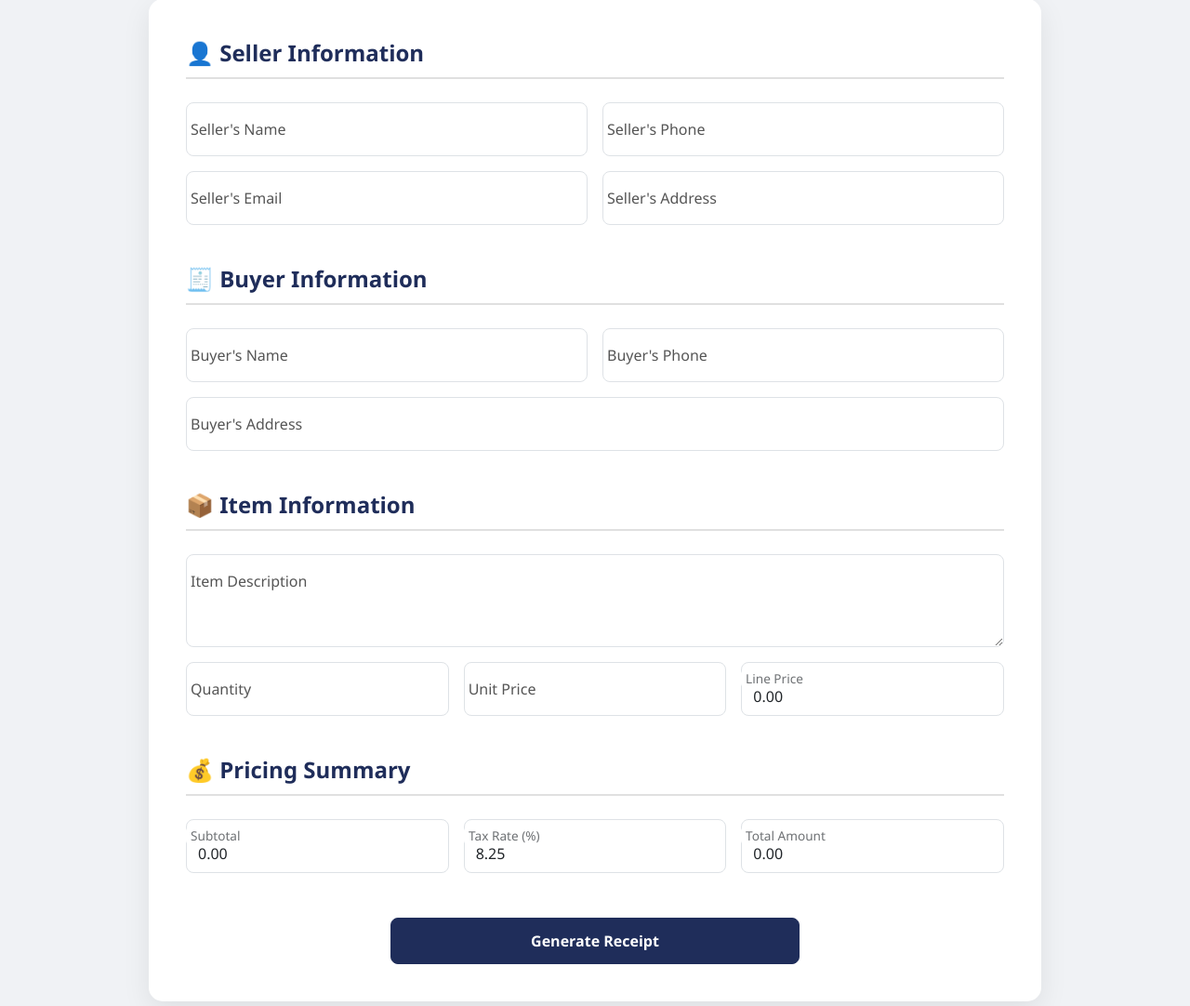
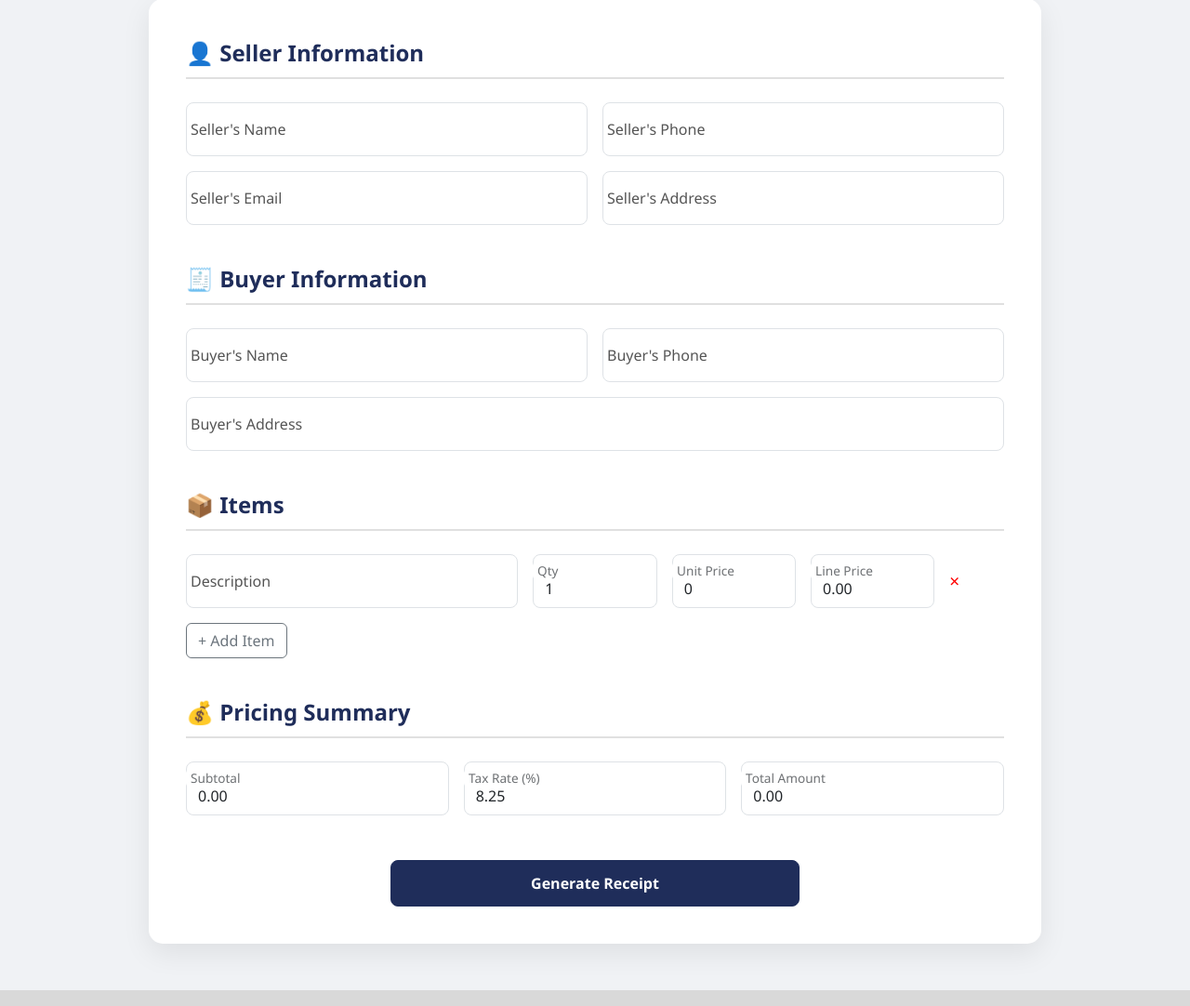
Before and after one commit to Aayushkumar-gupta/Receipt-Admin, a Django app: page /create/ in a window 1280 px wide. Shown: the part 107-1189 px from the top of the page at 93% size. Run offline with Django 5.2, Linux system fonts and the light colour scheme; the visitor is signed in with stand-in values (Sample User, id 1).

Commit message:
Added the feature to add multiple items in single receipt.

```diff
--- a/receipts/templates/receipt_form.html
+++ b/receipts/templates/receipt_form.html
@@ -55,10 +55,16 @@
     .section-divider {
         margin-top: 40px;
     }
+
+    .remove-btn {
+        color: red;
+        cursor: pointer;
+        font-size: 1.2rem;
+    }
 </style>
 
 <div class="form-wrapper">
-    <form method="POST" action="{% url 'create_receipt' %}">
+    <form method="POST" action="{% url 'create_receipt' %}" onsubmit="prepareItems()">
         {% csrf_token %}
 
         <!-- Seller Information -->
@@ -100,25 +106,32 @@
         </div>
 
         <!-- Item Information -->
-        <div class="form-title section-divider">📦 Item Information</div>
-        <div class="row g-3">
-            <div class="col-12 form-floating">
-                <textarea class="form-control" name="item_description" placeholder="Item Description" style="height: 100px;"></textarea>
-                <label>Item Description</label>
+        <div class="form-title section-divider">📦 Items</div>
+        <div id="items-container">
+            <div class="row g-3 item-row">
+                <div class="col-md-5 form-floating">
+                    <input type="text" class="form-control" name="description" placeholder="Description">
+                    <label>Description</label>
                 </div>
-            <div class="col-md-4 form-floating">
-                <input type="number" min="0" step="1" class="form-control" id="item_quantity" name="item_quantity" placeholder="Quantity">
-                <label>Quantity</label>
+                <div class="col-md-2 form-floating">
+                    <input type="number" min="0" step="1" class="form-control quantity" placeholder="Quantity" value="1">
+                    <label>Qty</label>
                 </div>
-            <div class="col-md-4 form-floating">
-                <input type="number" min="0" step="0.01" class="form-control" id="unit_price" name="unit_price" placeholder="Unit Price">
+                <div class="col-md-2 form-floating">
+                    <input type="number" min="0" step="0.01" class="form-control unit_price" placeholder="Unit Price" value="0">
                     <label>Unit Price</label>
                 </div>
-            <div class="col-md-4 form-floating">
-                <input type="number" readonly class="form-control" id="line_price" name="line_price" placeholder="Line Price">
+                <div class="col-md-2 form-floating">
+                    <input type="number" readonly class="form-control line_price" placeholder="Line Price" value="0">
                     <label>Line Price</label>
                 </div>
+                <div class="col-md-1 d-flex align-items-center">
+                    <span class="remove-btn" onclick="removeItem(this)">&times;</span>
                 </div>
+            </div>
+        </div>
+
+        <button type="button" class="btn btn-outline-secondary mt-3" onclick="addItem()">+ Add Item</button>
 
         <!-- Pricing Information -->
         <div class="form-title section-divider">💰 Pricing Summary</div>
@@ -137,6 +150,9 @@
             </div>
         </div>
 
+        <!-- Hidden field to hold JSON items -->
+        <input type="hidden" name="items" id="items-input">
+
         <!-- Submit Button -->
         <div class="text-center mt-5">
             <button type="submit" class="btn btn-primary w-50">Generate Receipt</button>
@@ -146,27 +162,73 @@
 
 <script>
 function calculateTotals() {
-        const qty = parseFloat(document.getElementById('item_quantity').value) || 0;
-        const unitPrice = parseFloat(document.getElementById('unit_price').value) || 0;
+    let subTotal = 0;
+    document.querySelectorAll('.item-row').forEach(row => {
+        const qty = parseFloat(row.querySelector('.quantity').value) || 0;
+        const unitPrice = parseFloat(row.querySelector('.unit_price').value) || 0;
+        const linePrice = qty * unitPrice;
+        row.querySelector('.line_price').value = linePrice.toFixed(2);
+        subTotal += linePrice;
+    });
+
     const taxRate = parseFloat(document.getElementById('tax_rate').value) || 0;
-
-        const linePrice = qty * unitPrice;
-        const subTotal = linePrice;
     const taxAmount = subTotal * (taxRate / 100);
     const total = subTotal + taxAmount;
 
-        // Update the readonly fields with two decimals
-        document.getElementById('line_price').value = linePrice.toFixed(2);
     document.getElementById('sub_total').value = subTotal.toFixed(2);
     document.getElementById('total_amount').value = total.toFixed(2);
 }
 
-    // Attach event listeners to recalculate totals on input change
-    document.getElementById('item_quantity').addEventListener('input', calculateTotals);
-    document.getElementById('unit_price').addEventListener('input', calculateTotals);
-    document.getElementById('tax_rate').addEventListener('input', calculateTotals);
+function addItem() {
+    const container = document.getElementById('items-container');
+    const row = document.createElement('div');
+    row.className = 'row g-3 item-row mt-2';
+    row.innerHTML = `
+        <div class="col-md-5 form-floating">
+            <input type="text" class="form-control" name="description" placeholder="Description">
+            <label>Description</label>
+        </div>
+        <div class="col-md-2 form-floating">
+            <input type="number" min="0" step="1" class="form-control quantity" placeholder="Quantity" value="1">
+            <label>Qty</label>
+        </div>
+        <div class="col-md-2 form-floating">
+            <input type="number" min="0" step="0.01" class="form-control unit_price" placeholder="Unit Price" value="0">
+            <label>Unit Price</label>
+        </div>
+        <div class="col-md-2 form-floating">
+            <input type="number" readonly class="form-control line_price" placeholder="Line Price" value="0">
+            <label>Line Price</label>
+        </div>
+        <div class="col-md-1 d-flex align-items-center">
+            <span class="remove-btn" onclick="removeItem(this)">&times;</span>
+        </div>
+    `;
+    container.appendChild(row);
 
-    // Run calculation on page load to initialize totals
+    row.querySelector('.quantity').addEventListener('input', calculateTotals);
+    row.querySelector('.unit_price').addEventListener('input', calculateTotals);
+}
+
+function removeItem(button) {
+    button.closest('.item-row').remove();
+    calculateTotals();
+}
+
+function prepareItems() {
+    const items = [];
+    document.querySelectorAll('.item-row').forEach(row => {
+        items.push({
+            description: row.querySelector('input[name="description"]').value,
+            quantity: row.querySelector('.quantity').value,
+            unit_price: row.querySelector('.unit_price').value
+        });
+    });
+    document.getElementById('items-input').value = JSON.stringify(items);
+    calculateTotals();
+}
+
+document.addEventListener('input', calculateTotals);
 window.addEventListener('load', calculateTotals);
 </script>
 
--- a/receipts/views.py
+++ b/receipts/views.py
@@ -4,11 +4,14 @@ from django.shortcuts import get_object_or_404
 from django.template.loader import get_template
 from django.http import HttpResponse
 from xhtml2pdf import pisa
-from .models import Receipts
+from .models import Receipts, ReceiptItem
 from django.contrib.auth.decorators import login_required
 from django.http import HttpResponse
 from django.template.loader import get_template
 from xhtml2pdf import pisa
+import json
+from decimal import Decimal
+
 
 def home(request):
     return render(request, 'home.html')
@@ -64,26 +67,43 @@ def receipt_pdf(request, pk):  # <-- add pk here
 @login_required
 def create_receipt(request):
     if request.method == 'POST':
-        Receipts.objects.create(
+        receipt = Receipts.objects.create(
             user_id=request.user,
             seller_name=request.POST.get('seller_name'),
             seller_address=request.POST.get('seller_address'),
             seller_phone_number=request.POST.get('seller_phone_number'),
             seller_email=request.POST.get('seller_email'),
-
             buyer_name=request.POST.get('buyer_name'),
             buyer_address=request.POST.get('buyer_address'),
             buyer_phone_number=request.POST.get('buyer_phone_number'),
+            tax_rate=Decimal(request.POST.get('tax_rate') or '0')
+        )
 
-            item_description=request.POST.get('item_description'),
-            item_quantity=request.POST.get('item_quantity'),
-            unit_price=request.POST.get('unit_price'),
-            line_price=request.POST.get('line_price'),
+        items_json = request.POST.get('items', '[]')
+        items = json.loads(items_json)
 
-            sub_total=request.POST.get('sub_total'),
-            tax_rate=request.POST.get('tax_rate'),
-            total_amount=request.POST.get('total_amount'),
-        )
-        return redirect('my_receipts')  # Redirect to receipt list page after creation
+        sub_total = Decimal('0.00')
+        for item in items:
+            qty = int(item.get('quantity', 0))
+            unit = Decimal(str(item.get('unit_price') or '0'))
+            line_price = Decimal(item['quantity']) * Decimal(item['unit_price'])
+
+            ReceiptItem.objects.create(
+                receipt=receipt,
+                description=item.get('description', ''),
+                quantity=qty,
+                unit_price=unit,
+                line_price=line_price
+            )
+            sub_total += line_price
+
+        tax_rate = receipt.tax_rate or Decimal('0.00')
+        total_amount = (sub_total + (sub_total * (tax_rate / Decimal('100')))).quantize(Decimal('0.01'))
+
+        receipt.sub_total = sub_total
+        receipt.total_amount = total_amount
+        receipt.save()
+
+        return redirect('my_receipts')
 
     return render(request, 'receipt_form.html')
```
Also changed, not shown: receipts/forms.py (+12 -4 lines), receipts/models.py (+21 -23 lines), receipts/templates/receipt_pdf.html (+7 -5 lines). Lines whose indentation alone changed are shown as unchanged.
